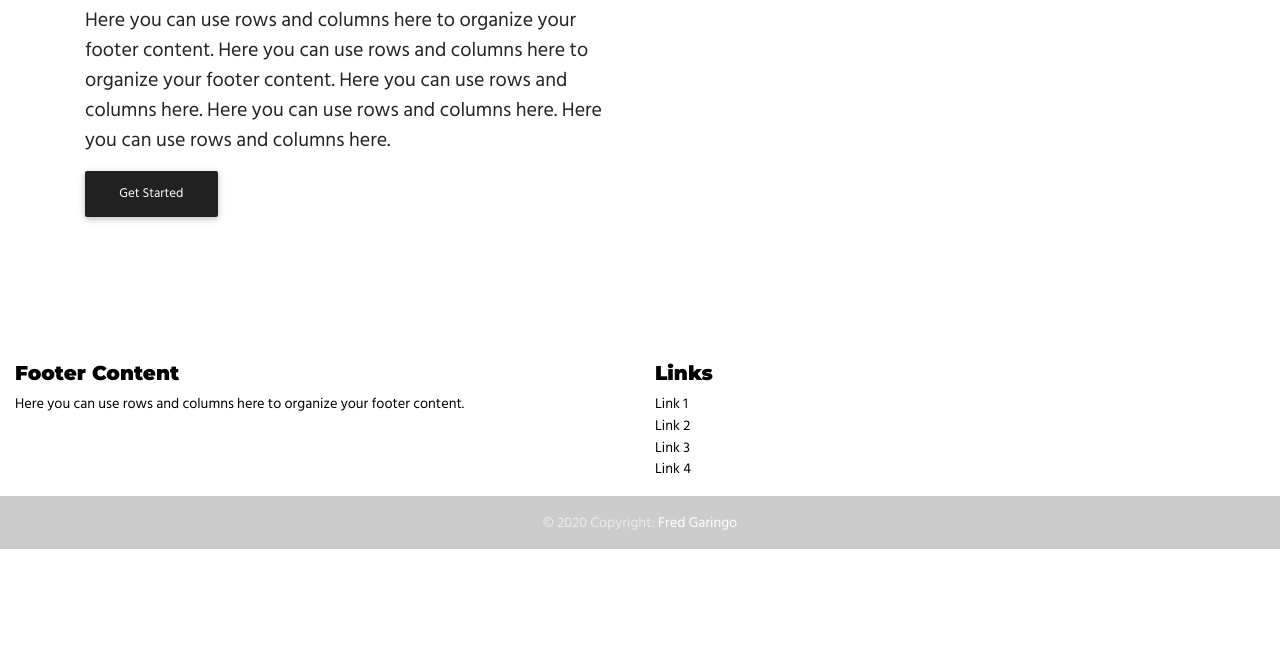
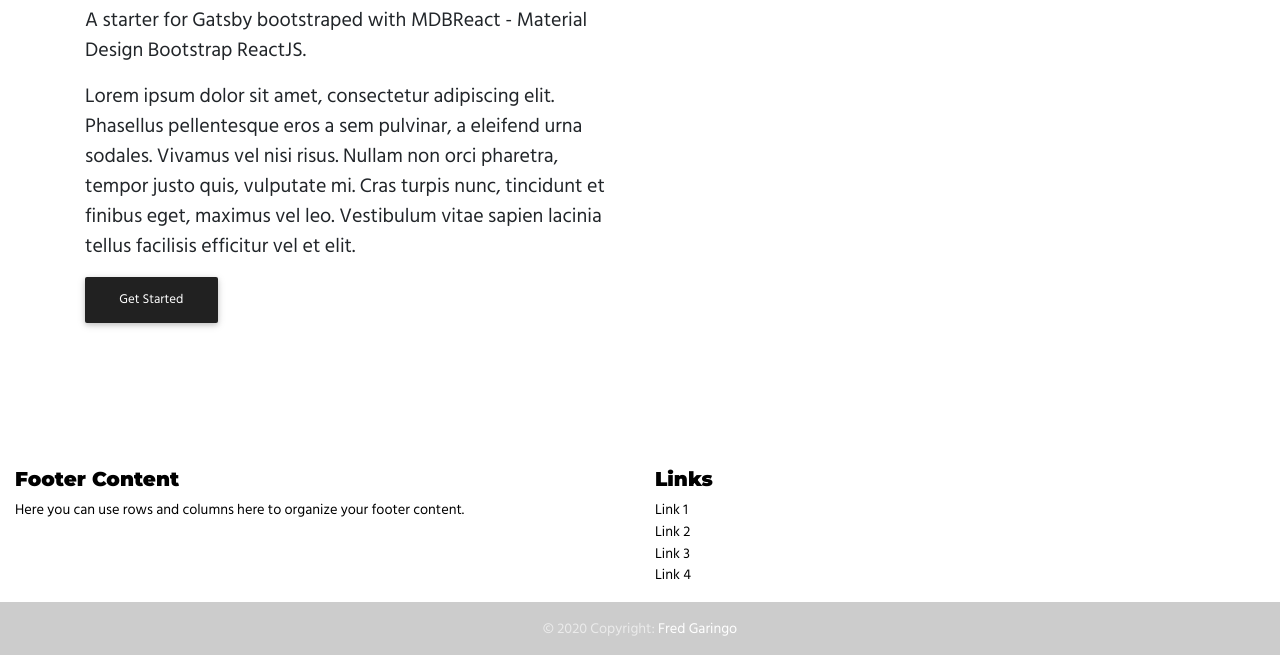
Before and after one commit to fredrekt/gatsby-starter-mdbreact, a Gatsby site: page / in a window 1280 px wide. Shown: the part 221-876 px from the top of the page. Before the commit the page ends 800 px from the top, so only its background shows below. Built offline with nearby package versions, Linux system fonts and the light colour scheme; Gatsby itself is replaced by a stand-in of ours.

Commit message:
added dummy content

```diff
--- a/src/pages/index.js
+++ b/src/pages/index.js
@@ -12,12 +12,15 @@ const IndexPage = () => (
             MDBootstrap + GatsbyJS
           </h1>
           <p className="lead">
-            Here you can use rows and columns here to organize your footer
-            content. Here you can use rows and columns here to organize your footer
-            content. Here you can use rows and columns here. Here you can use rows
-            and columns here. Here you can use rows and columns here.
+            A starter for Gatsby bootstraped with MDBReact - Material Design Bootstrap ReactJS.
           </p>
-          <MDBBtn color="dark" className="text-capitalize m-0">Get Started</MDBBtn>
+          <p className="lead">
+          Lorem ipsum dolor sit amet, consectetur adipiscing elit. Phasellus pellentesque eros a sem pulvinar,
+          a eleifend urna sodales. Vivamus vel nisi risus. Nullam non orci pharetra, tempor justo quis, vulputate
+          mi. Cras turpis nunc, tincidunt et finibus eget, maximus vel leo. Vestibulum vitae sapien lacinia tellus
+          facilisis efficitur vel et elit.
+          </p>
+          <MDBBtn href="/elements" color="dark" className="text-capitalize m-0">Get Started</MDBBtn>
         </MDBCol>
       </MDBRow>
     </MDBContainer>
```
Also changed, not shown: src/pages/about.js (+12 -0 lines).
